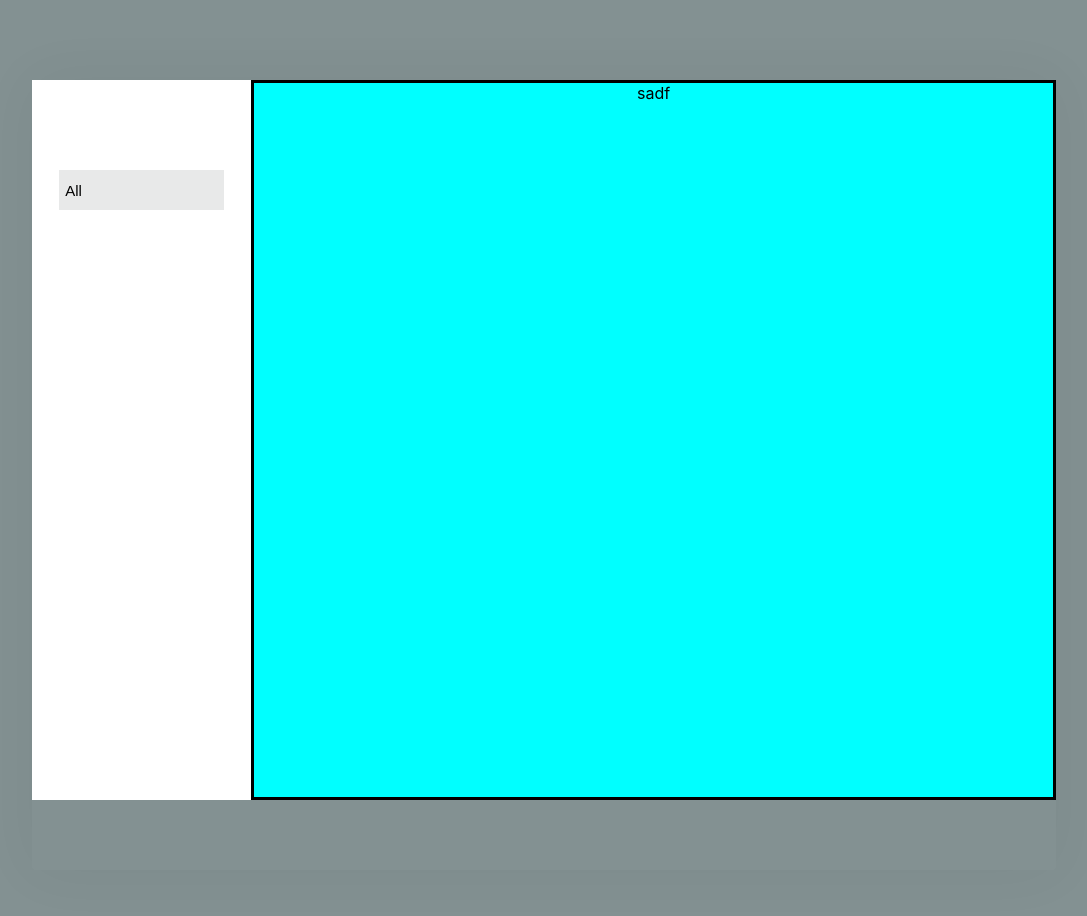
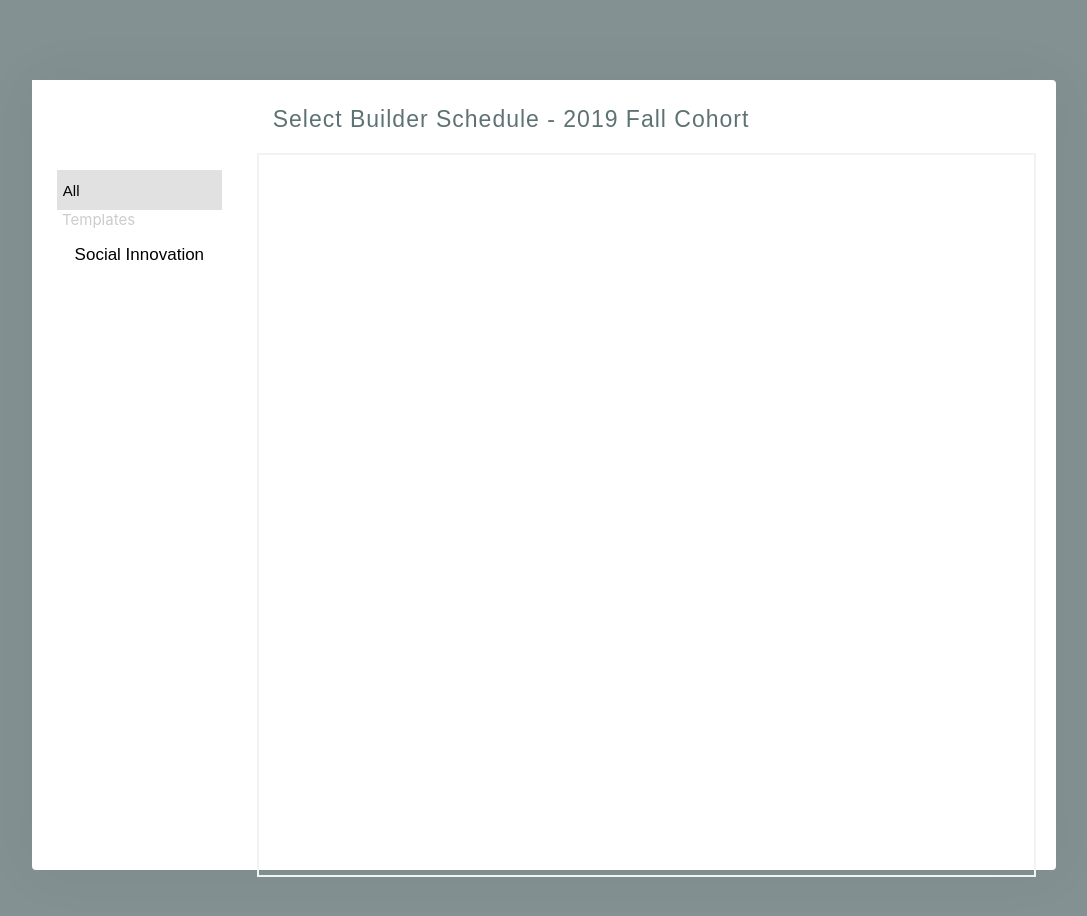
Before and after one commit to Alexoid1/RebelBase, a React (Create React App) app: page / in a window 1280 px wide. Shown: the top 916 px of the page, without its empty margins (96-1183 px from the left). Built offline with nearby package versions, Linux system fonts and the light colour scheme.

Commit message:
add title and box container

```diff
--- a/src/App.css
+++ b/src/App.css
@@ -10,16 +10,12 @@
   flex-direction: row;
   width:100%;
   height: 90vh;
+  background: white;
 
-}
-
-.App div:nth-child(2){
-  border: 3px solid black;
 }
 
 
 body {
-
   margin: auto;
   background: rgb(131,145,146);
 }
--- a/src/components/ItemList.css
+++ b/src/components/ItemList.css
@@ -1,4 +1,20 @@
 .itemContainer {
-    background-color: aqua;
     width: 80%;
+    margin-left: 10px;
 }
+
+.title {
+    font-size: 23px;
+    font-weight: 520;
+    font-family: Arial, Helvetica, sans-serif;
+    letter-spacing: 1px;
+    color: rgb(95,114,115);
+    margin: 26px 0 20px 16px;
+    text-align: left;
+}
+
+.boxContainer {
+    width: 775px;
+    height: 100%;
+    border: 2px solid rgb(241,242,242);
+}
--- a/src/components/ItemList.js
+++ b/src/components/ItemList.js
@@ -5,7 +5,10 @@ function ItemList() {
     return (
 
     <div className="itemContainer">
-        sadf
+        <h1 className="title">Select Builder Schedule - 2019 Fall Cohort</h1>
+        <div class="boxContainer">
+
+        </div>
     </div>
 
     );
--- a/src/components/NavigationBar.css
+++ b/src/components/NavigationBar.css
@@ -1,6 +1,6 @@
 .navigationBar {
     background: white;
-    width: 225px;
+    width: 220px;
 }
 
 ul {
@@ -9,15 +9,29 @@ ul {
     padding: 0;
 }
 
-ul li {
+.navul li {
     text-align: center;
 }
 
-ul li button {
+.all {
     height: 40px;
-    background: rgb(232,233,233);
+    background: rgb(225, 225, 225);
     border: none;
     width: 165px;
     text-align: left;
     font-size: 15px;
 }
+
+.temple {
+    color:rgb(205,204,205);
+    font-size: 15px;
+    margin: 0 0 0 30px;
+    text-align: left;
+}
+
+.social {
+    border: none;
+    background: none;
+    margin-top: 15px;
+    font-size: 17px;
+}
--- a/src/components/NavigationBar.js
+++ b/src/components/NavigationBar.js
@@ -5,11 +5,15 @@ function NavigationBar() {
     return (
       <div className="navigationBar">
           <nav>
-            <ul>
+            <ul className="navul">
               <li>
-                <button type="button">
+                <button className="all" type="button">
                   All
                 </button>
+                <p className="temple">Templates</p>
+              </li>
+              <li>
+                <button className="social">Social Innovation</button>
               </li>
             </ul>
           </nav>
```
